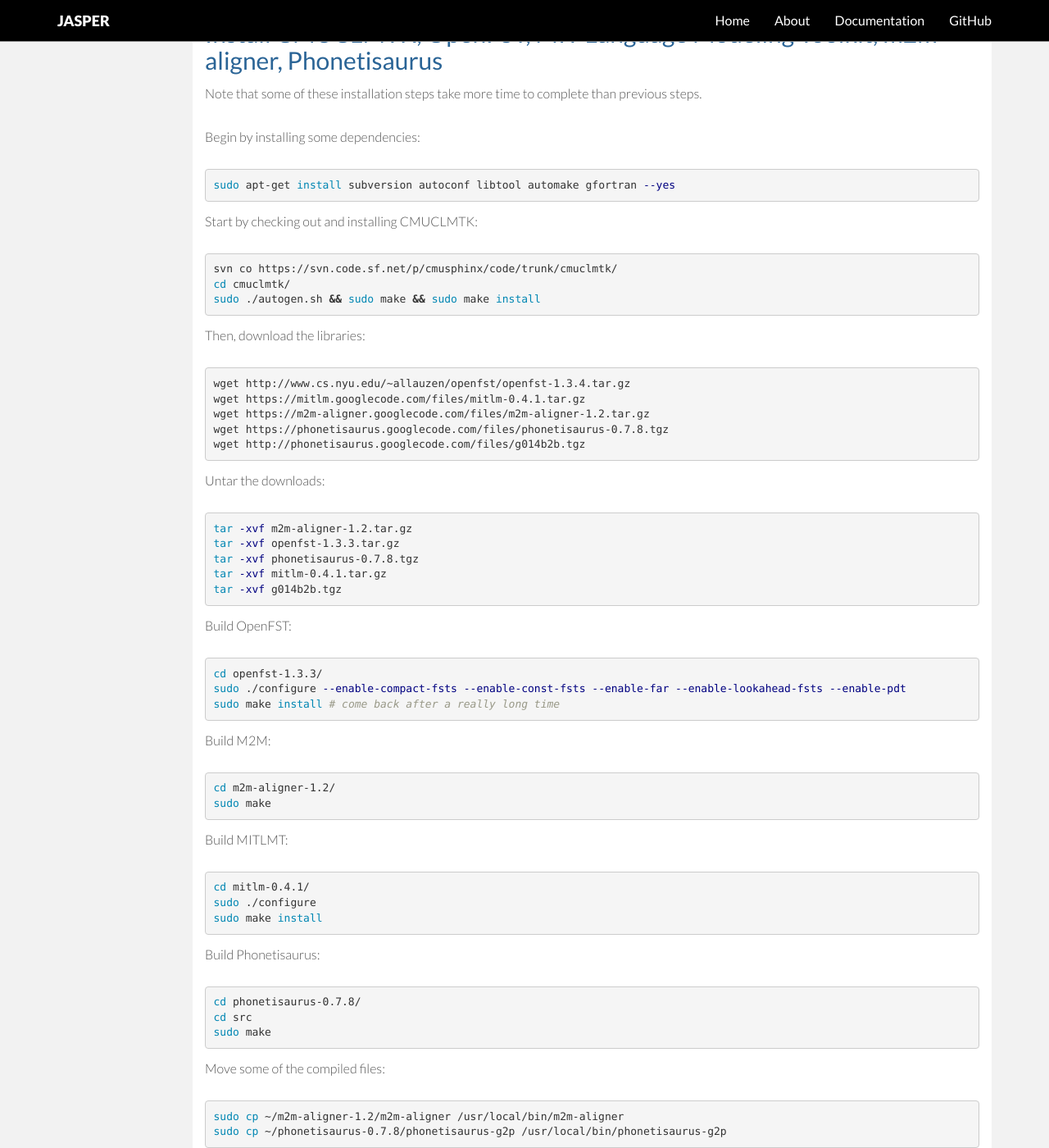
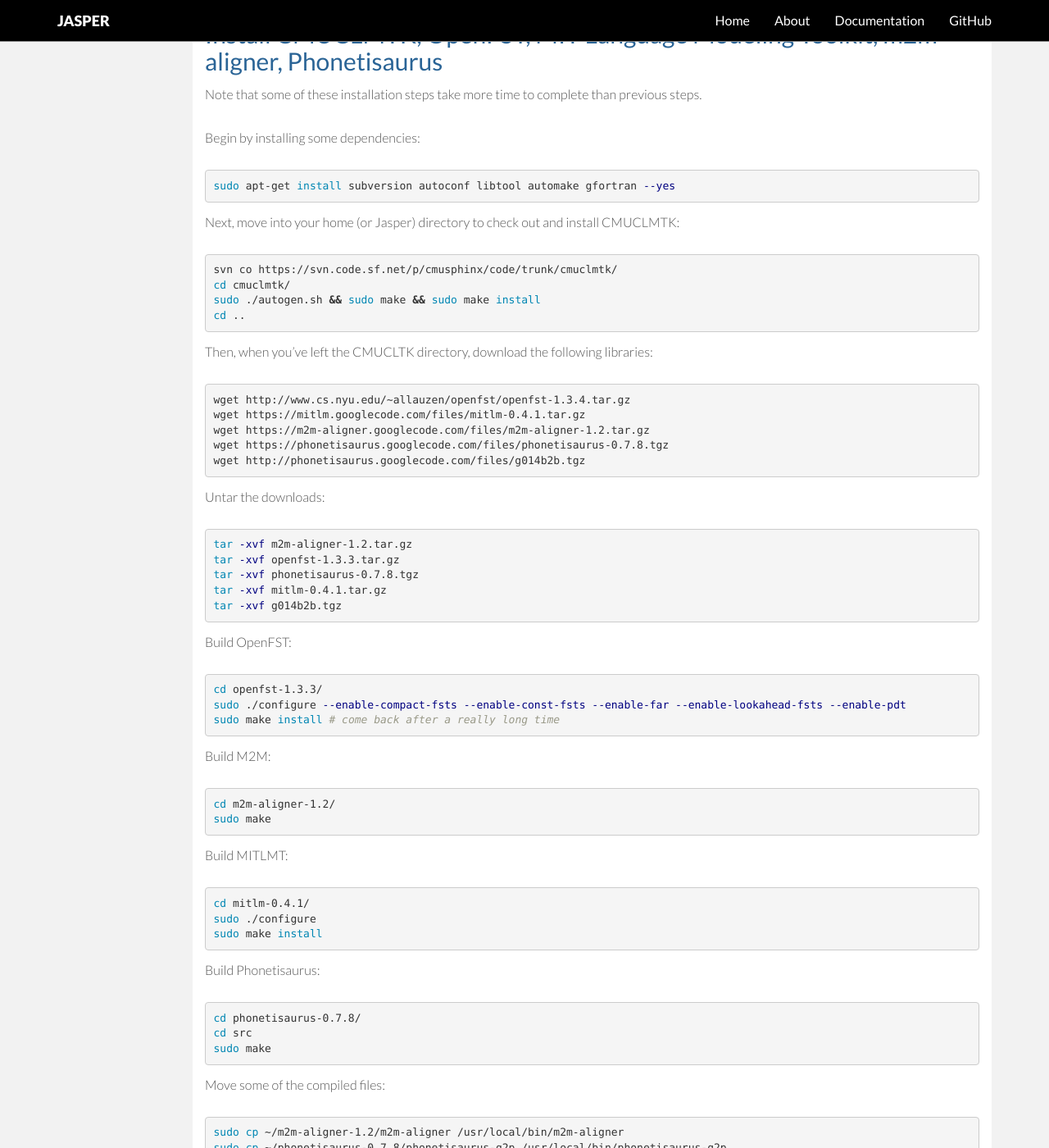
Before and after one commit to jasperproject/jasperproject.github.io, a Jekyll site: the page built from documentation/software/index.md, in a window 1280 px wide and 1400 px high, scrolled down 4036 px. Shown: the whole window at 82% size. Built offline with Jekyll 4.4.1, drawn with Linux system fonts in a browser that asks for light colours; nearby versions of some CDN libraries; some of the changed text lies outside the part shown.

Commit message:
Clarifications to software guide

```diff
--- a/documentation/software/index.md
+++ b/documentation/software/index.md
@@ -99,7 +99,7 @@
 aplay -D hw:1,0 temp.wav
 {% endhighlight %}
 
-Add the following line to the end of ~/.bash_profile:
+Add the following line to the end of ~/.bash_profile (you may need to run `touch ~/.bash_profile` if the file doesn't exist already):
 
 {% highlight bash %}
 export LD_LIBRARY_PATH="/usr/local/lib"
@@ -218,15 +218,16 @@
 sudo apt-get install subversion autoconf libtool automake gfortran --yes
 {% endhighlight %}
 
-Start by checking out and installing CMUCLMTK:
+Next, move into your home (or Jasper) directory to check out and install CMUCLMTK:
 
 {% highlight bash %}
 svn co https://svn.code.sf.net/p/cmusphinx/code/trunk/cmuclmtk/
 cd cmuclmtk/
 sudo ./autogen.sh && sudo make && sudo make install
+cd ..
 {% endhighlight %}
 
-Then, download the libraries:
+Then, when you've left the CMUCLTK directory, download the following libraries:
 
 {% highlight bash %}
 wget http://www.cs.nyu.edu/~allauzen/openfst/openfst-1.3.4.tar.gz
@@ -291,7 +292,7 @@
 ./compile-fst.sh
 {% endhighlight %}
 
-Finally, rename a folder:
+Finally, rename the following folder for convenience:
 
 {% highlight bash %}
 mv ~/g014b2b ~/phonetisaurus
```
